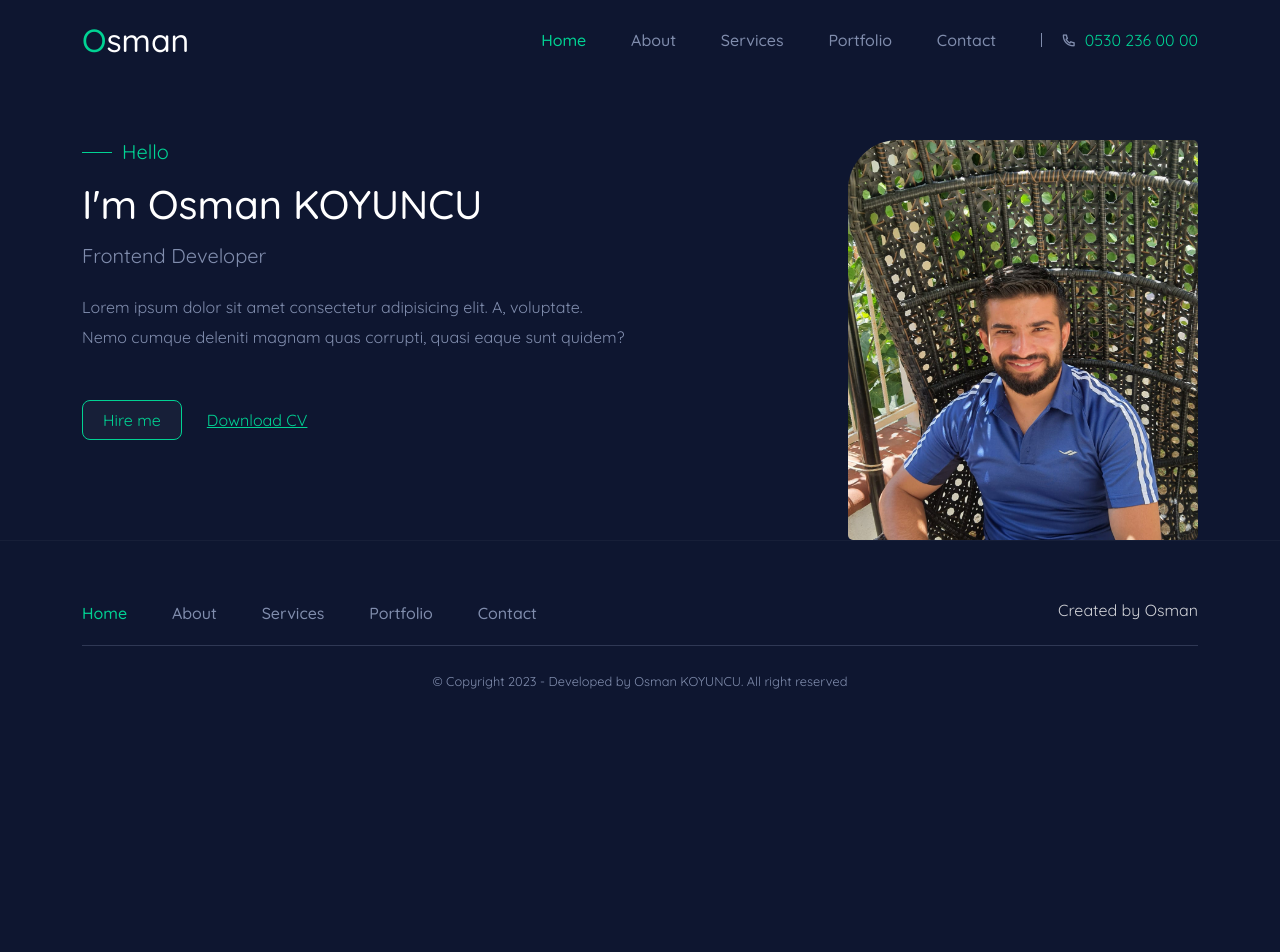
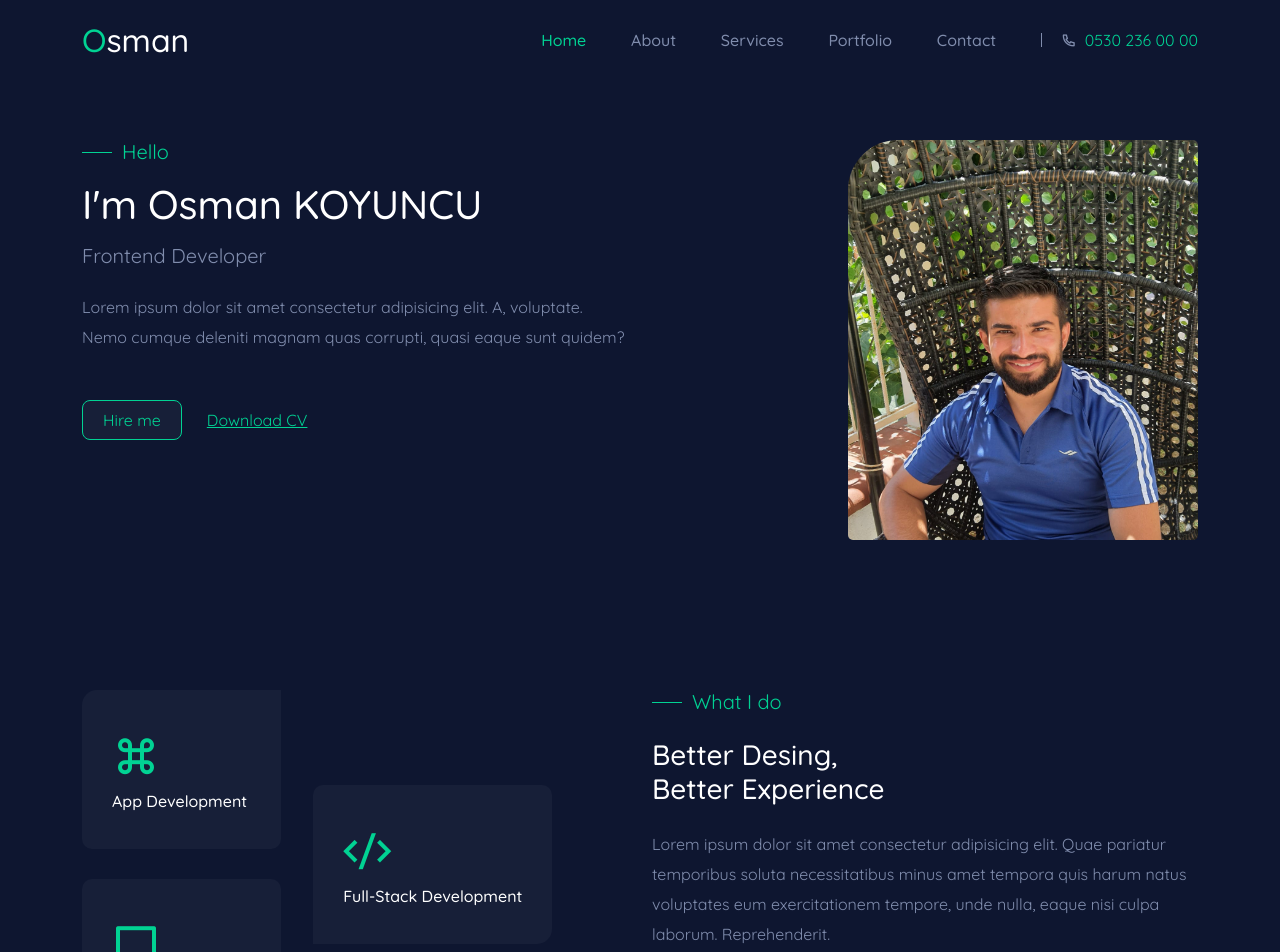
Before and after one commit to osmankoyuncuu/portfolio, a Next.js app: page / in a window 1280 px wide. Shown: the top 952 px of the page. Before the commit the page ends 800 px from the top, so only its background shows below. Built offline with nearby package versions, Linux system fonts and the light colour scheme.

Commit message:
fixed services

```diff
--- /dev/null
+++ b/components/UI/Services.jsx
@@ -0,0 +1,40 @@
+import { Container, Row, Col } from "reactstrap";
+import classes from "../../styles/services.module.css";
+import SectionSubtitle from "./SectionSubtitle";
+import ServicesItem from "./ServicesItem";
+
+const Services = () => {
+  return (
+    <section id="services">
+      <Container>
+        <Row>
+          <Col md="6">
+            <div className={`${classes.services__container}`}>
+              <div>
+                <ServicesItem title="App Development" icon="ri-command-line" />
+                <ServicesItem title="Web Development" icon="ri-computer-line" />
+              </div>
+              <ServicesItem
+                title="Full-Stack Development"
+                icon="ri-code-s-slash-line"
+              />
+            </div>
+          </Col>
+          <Col md="6">
+            <SectionSubtitle subtitle="What I do" />
+            <h3 className="mb-0 mt-4">Better Desing,</h3>
+            <h3 className="mb-4">Better Experience</h3>
+            <p>
+              Lorem ipsum dolor sit amet consectetur adipisicing elit. Quae
+              pariatur temporibus soluta necessitatibus minus amet tempora quis
+              harum natus voluptates eum exercitationem tempore, unde nulla,
+              eaque nisi culpa laborum. Reprehenderit.
+            </p>
+          </Col>
+        </Row>
+      </Container>
+    </section>
+  );
+};
+
+export default Services;
--- /dev/null
+++ b/components/UI/ServicesItem.jsx
@@ -0,0 +1,14 @@
+import classes from "../../styles/services-item.module.css";
+
+const ServicesItem = ({ title, icon }) => {
+  return (
+    <div className={`${classes.services__item}`}>
+      <span>
+        <i className={icon}></i>
+      </span>
+      <h5>{title}</h5>
+    </div>
+  );
+};
+
+export default ServicesItem;
--- a/pages/index.js
+++ b/pages/index.js
@@ -1,9 +1,11 @@
+import Services from "../components/UI/Services";
 import Hero from "../components/UI/Hero";
 
 export default function Home() {
   return (
     <>
       <Hero />
+      <Services />
     </>
   );
 }
--- /dev/null
+++ b/styles/services-item.module.css
@@ -0,0 +1,36 @@
+.services__item {
+  background: #171f38;
+  padding: 30px;
+  margin-bottom: 30px;
+  align-items: center;
+  column-gap: 1rem;
+  transition: 0.3s;
+  border-radius: 10px;
+}
+.services__item:hover {
+  background: #01d293;
+  cursor: pointer;
+  transform: translateY(-20px);
+}
+.services__item span,
+.services__item h5,
+.services__item span i {
+  background: transparent !important;
+}
+.services__item span i {
+  font-size: 3rem;
+  color: #01d293;
+}
+.services__item:hover span i,
+.services__item:hover h5 {
+  color: #171f38;
+}
+.services__item h5 {
+  font-size: 1rem;
+}
+.services__item:first-child {
+  border-radius: 15px 0px 10px 10px !important;
+}
+.services__item:last-child {
+  border-radius: 10px 10px 15px 0px !important;
+}
--- /dev/null
+++ b/styles/services.module.css
@@ -0,0 +1,5 @@
+.services__container {
+  display: flex;
+  align-items: center;
+  column-gap: 2rem;
+}
```
